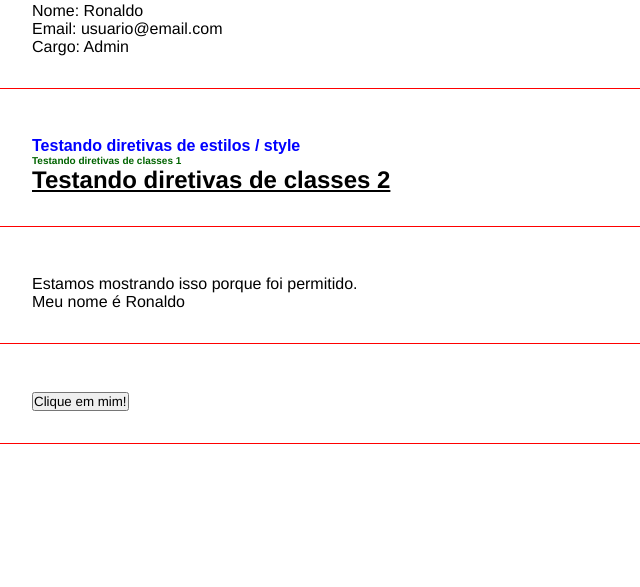
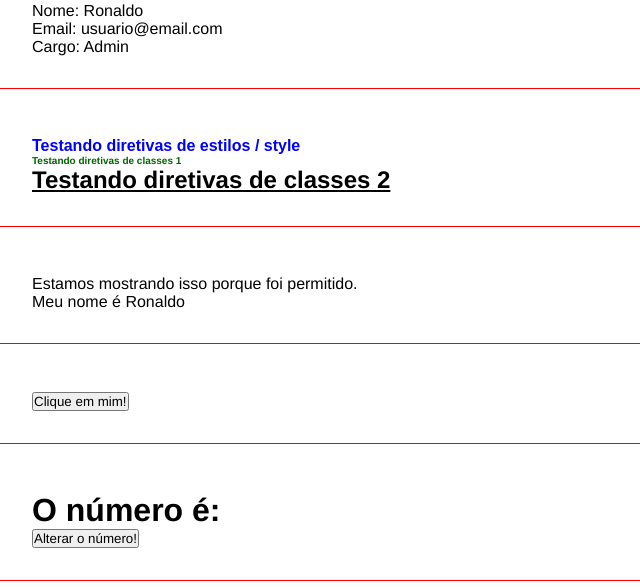
Before and after one commit to ronaldovctor/Angular13-MatheusBattist, an Angular app: page / in a window 1280 px wide. Shown: the part 444-1031 px from the top of the page, without its empty margins (0-640 px from the left). Built offline with nearby package versions, Linux system fonts and the light colour scheme.

Commit message:
Emitindo eventos

```diff
--- a/src/app/app.component.html
+++ b/src/app/app.component.html
@@ -6,3 +6,4 @@
 <app-directives></app-directives>
 <app-if-render></app-if-render>
 <app-eventos></app-eventos>
+<app-emitter></app-emitter>
--- a/src/app/app.module.ts
+++ b/src/app/app.module.ts
@@ -7,6 +7,8 @@
 import { DirectivesComponent } from './components/directives/directives.component';
 import { IfRenderComponent } from './components/if-render/if-render.component';
 import { EventosComponent } from './components/eventos/eventos.component';
+import { EmitterComponent } from './components/emitter/emitter.component';
+import { ChangeNumberComponent } from './components/change-number/change-number.component';
 
 @NgModule({
   declarations: [
@@ -15,7 +17,9 @@
     ParentDataComponent,
     DirectivesComponent,
     IfRenderComponent,
-    EventosComponent
+    EventosComponent,
+    EmitterComponent,
+    ChangeNumberComponent
   ],
   imports: [
     BrowserModule
--- /dev/null
+++ b/src/app/components/change-number/change-number.component.html
@@ -0,0 +1 @@
+<button (click)="handleClick()">Alterar o número!</button>
--- /dev/null
+++ b/src/app/components/change-number/change-number.component.ts
@@ -0,0 +1,20 @@
+import { Component, OnInit, Output, EventEmitter } from '@angular/core';
+
+@Component({
+  selector: 'app-change-number',
+  templateUrl: './change-number.component.html',
+  styleUrls: ['./change-number.component.css']
+})
+export class ChangeNumberComponent implements OnInit {
+  @Output() changeNumber: EventEmitter<any> = new EventEmitter()
+
+  constructor() { }
+
+  ngOnInit(): void {
+  }
+
+  handleClick(): void {
+    this.changeNumber.emit()
+  }
+
+}
--- /dev/null
+++ b/src/app/components/emitter/emitter.component.html
@@ -0,0 +1,4 @@
+<div class="class">
+   <h1>O número é: {{ myNumber }}</h1>
+   <app-change-number (changeNumber)="onChangeNumber()"></app-change-number>
+</div>
--- /dev/null
+++ b/src/app/components/emitter/emitter.component.ts
@@ -0,0 +1,19 @@
+import { Component, OnInit } from '@angular/core';
+
+@Component({
+  selector: 'app-emitter',
+  templateUrl: './emitter.component.html',
+  styleUrls: ['./emitter.component.css']
+})
+export class EmitterComponent implements OnInit {
+  myNumber!: number
+
+  constructor() { }
+
+  ngOnInit(): void {
+  }
+
+  onChangeNumber(): void {
+    this.myNumber = Math.ceil(Math.random() * 50)
+  }
+}
```
Also changed, not shown: src/app/components/change-number/change-number.component.css (added), src/app/components/emitter/emitter.component.css (added), 2 other files (tests, documents, lock files or other folders).
